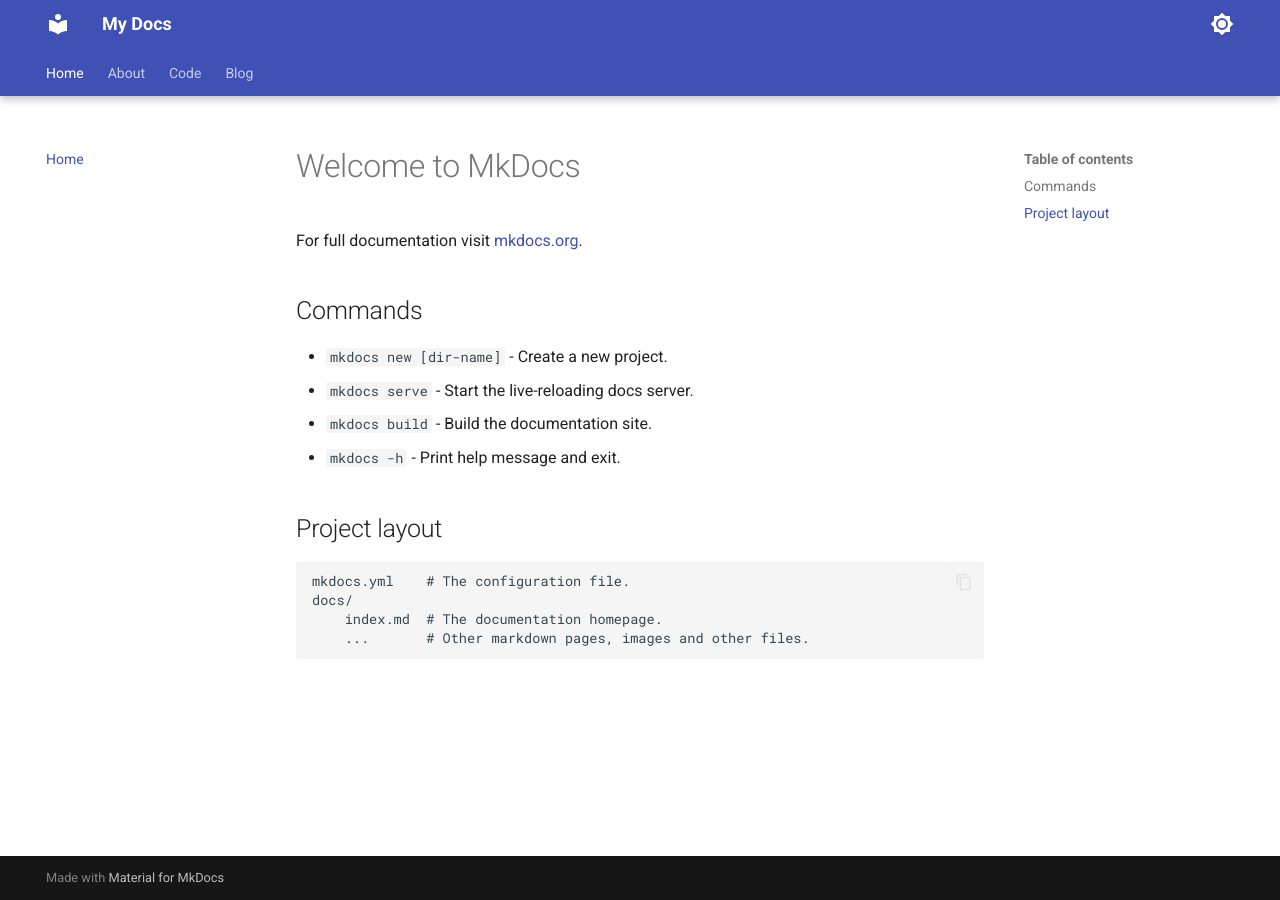
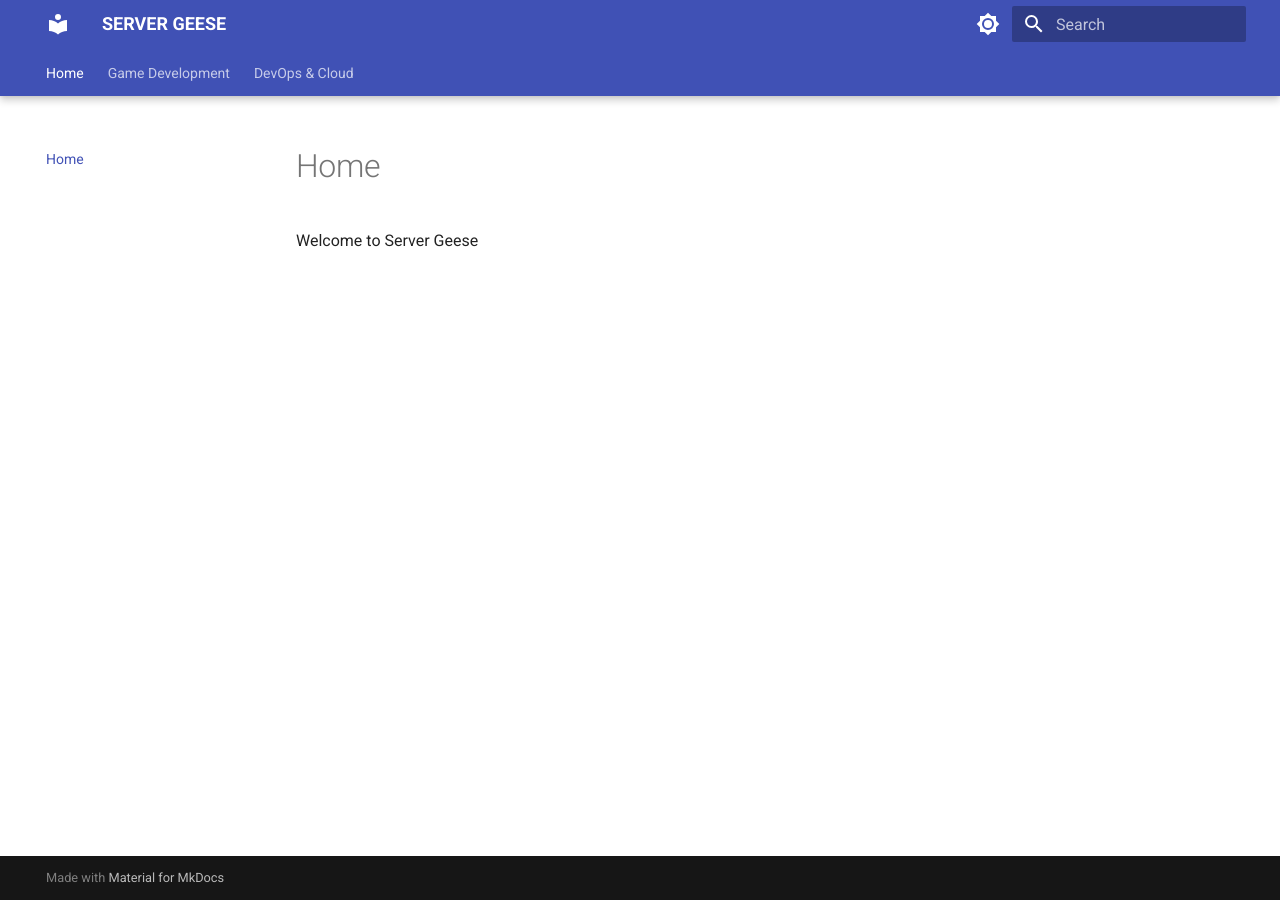
Before and after one commit to ServerGeese/servergeese.com, an MkDocs documentation site: the page built from docs/index.md, in a window 1280 px wide. Built offline with MkDocs 1.6.1 and Material for MkDocs 9.7.7, drawn with Linux system fonts in a browser that asks for light colours.

Commit message:
Updated structure and categories.

```diff
--- a/docs/index.md
+++ b/docs/index.md
@@ -1,17 +1 @@
-# Welcome to MkDocs
-
-For full documentation visit [mkdocs.org](https://www.mkdocs.org).
-
-## Commands
-
-* `mkdocs new [dir-name]` - Create a new project.
-* `mkdocs serve` - Start the live-reloading docs server.
-* `mkdocs build` - Build the documentation site.
-* `mkdocs -h` - Print help message and exit.
-
-## Project layout
-
-    mkdocs.yml    # The configuration file.
-    docs/
-        index.md  # The documentation homepage.
-        ...       # Other markdown pages, images and other files.
+Welcome to Server Geese
--- a/mkdocs.yml
+++ b/mkdocs.yml
@@ -1,4 +1,4 @@
-site_name: My Docs
+site_name: SERVER GEESE
 
 theme:
   name: material
@@ -26,11 +26,6 @@ theme:
       toggle:
         icon: material/brightness-4
         name: Switch to light mode
-nav:
-  - Home: index.md
-  - About: about.md
-  - Code: code/samplecode.md
-  - Blog: blog/index.md
 
 markdown_extensions:
   - pymdownx.highlight:
@@ -42,4 +37,26 @@ markdown_extensions:
   - pymdownx.superfences
 
 plugins:
+  - search
   - blog
+  - tags
+
+
+nav:
+  - Home: index.md
+  - Game Development:
+      - Unreal Engine 5: gamedev/ue5.md
+      - Debt Is Eternal (DIE): gamedev/die-project.md
+      - Visuals & UI: gamedev/visuals.md
+      - Multiplayer:
+          - Overview: gamedev/multiplayer/overview.md
+          - GameLift: gamedev/multiplayer/gamelift.md
+  - DevOps & Cloud:
+      - Overview: devops/index.md
+      - Terraform:
+          - EC2 + RDS: devops/terraform/ec2-nginx-rds.md
+      - AWS:
+          - IAM Pitfalls: devops/aws/iam-pitfalls.md
+      - Automation:
+          - Golang Scripts: devops/automation/golang-scripts.md
+          - GitHub Actions: devops/automation/github-actions.md
```
Also changed, not shown: docs/devops/automation/github-actions.md (added), docs/devops/automation/golang-scripts.md (added), docs/devops/aws/iam-pitfalls.md (added), docs/devops/index.md (added), docs/devops/terraform/ec2-nginx-rds.md (added), docs/gamedev/die-project.md (added), docs/gamedev/multiplayer/gamelift.md (added), docs/gamedev/multiplayer/overview.md (added), docs/gamedev/ue5.md (added), docs/gamedev/visuals.md (added), docs/ue5/main.md (added).
